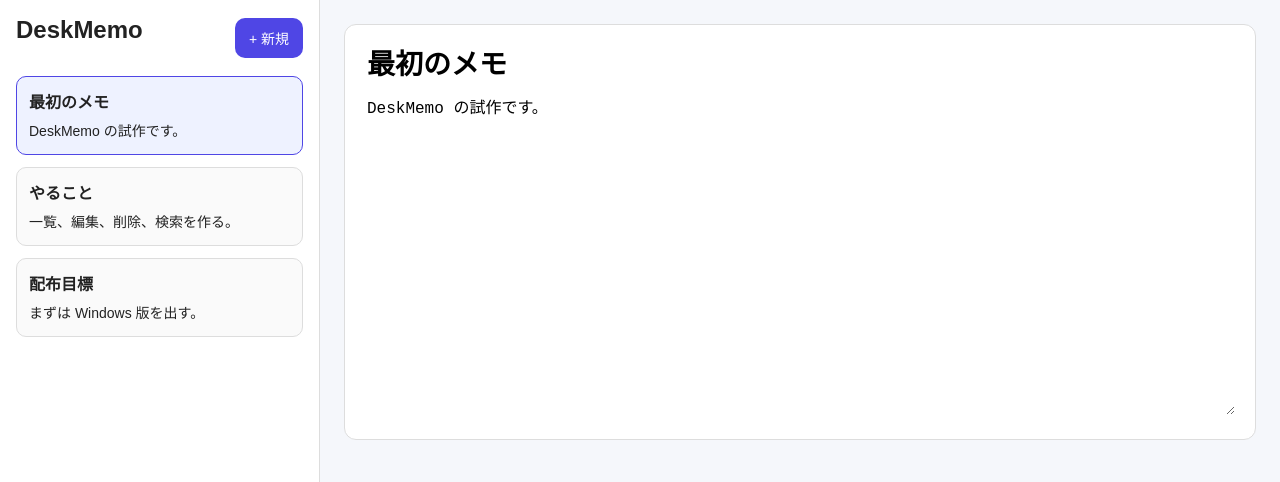
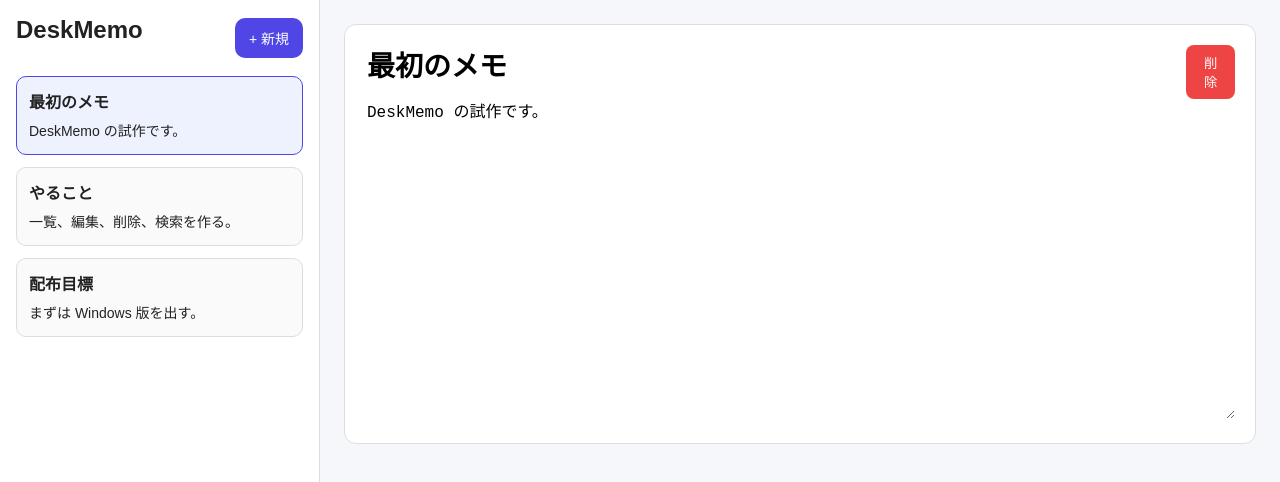
Before and after one commit to taba29/deskmemo, a React (Vite) app: page / in a window 1280 px wide. Shown: the top 482 px of the page. Built offline with nearby package versions, Linux system fonts and the light colour scheme.

Commit message:
feat: add memo delete functionality

```diff
--- a/src/App.tsx
+++ b/src/App.tsx
@@ -42,6 +42,16 @@ function App() {
     setSelectedMemoId(newMemo.id)
   }
 
+  const handleDeleteMemo = () => {
+  const next = memos.filter((memo) => memo.id !== selectedMemoId)
+
+  setMemos(next)
+
+  if (next.length > 0) {
+    setSelectedMemoId(next[0].id)
+  }
+}
+
   if (!selectedMemo) {
     return <div>メモがありません</div>
   }
@@ -72,12 +82,20 @@ function App() {
 
       <main className="content">
         <div className="preview-box">
+         <div className="editor-header">
           <input
             className="title-input"
             value={selectedMemo.title}
             onChange={(e) => handleTitleChange(e.target.value)}
             placeholder="タイトル"
           />
+
+
+
+          <button className="delete-button" onClick={handleDeleteMemo}>
+            削除
+          </button>
+         </div>
 
           <textarea
             className="content-input"
--- a/src/styles.css
+++ b/src/styles.css
@@ -141,3 +141,23 @@ body {
 .new-button:hover {
   opacity: 0.9;
 }
+
+.editor-header {
+  display: flex;
+  align-items: center;
+  justify-content: space-between;
+  gap: 12px;
+}
+
+.delete-button {
+  border: none;
+  background: #ef4444;
+  color: white;
+  padding: 8px 12px;
+  border-radius: 8px;
+  cursor: pointer;
+}
+
+.delete-button:hover {
+  opacity: 0.9;
+}
```
